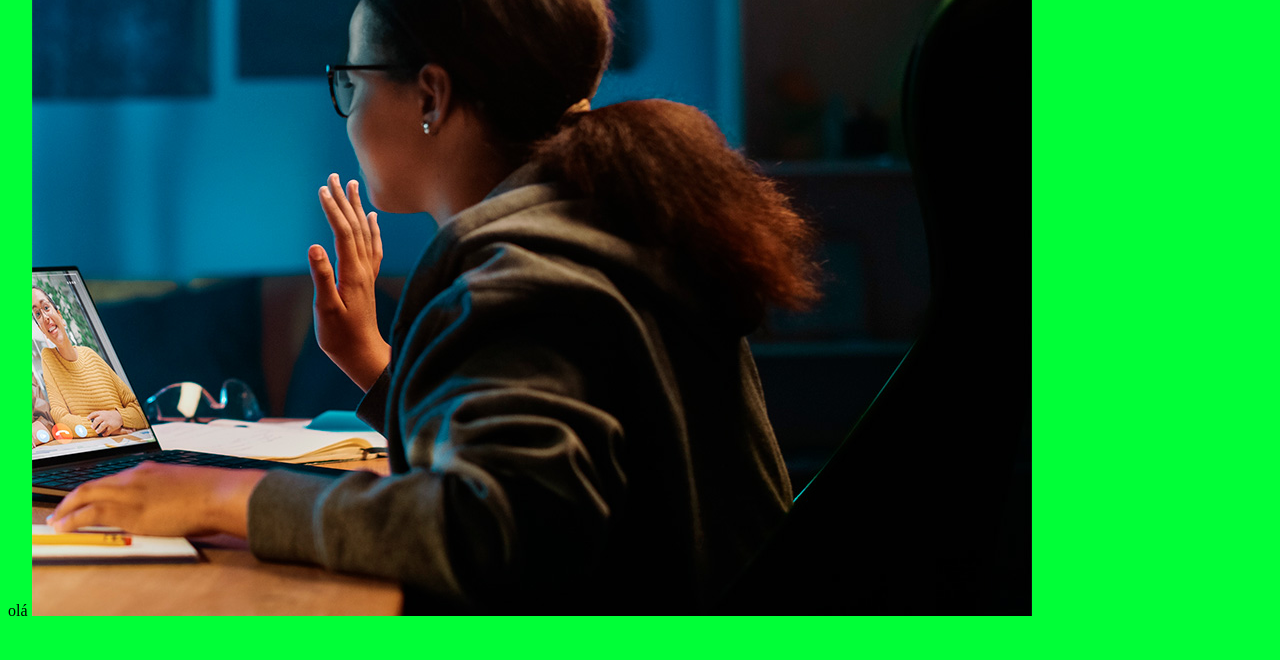
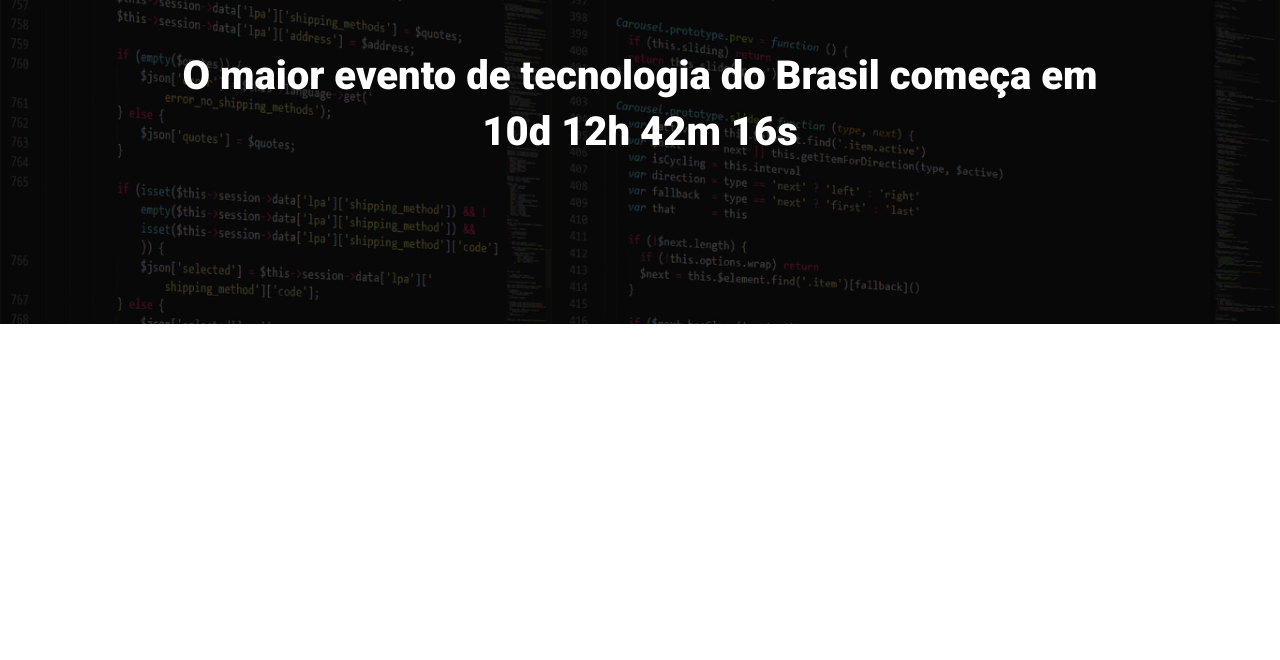
Before and after one commit to ChrisRoque/EBAC-talcks, a website built with Parcel: page src/main.html in a window 1280 px wide. Shown: the part 140-800 px from the top of the page. Built offline with nearby package versions, Linux system fonts and the light colour scheme.

Commit message:
criando o hero

```diff
--- a/src/main.html
+++ b/src/main.html
@@ -3,12 +3,21 @@
 <head>
     <meta charset="UTF-8">
     <meta name="viewport" content="width=device-width, initial-scale=1.0">
-    <title>Document</title>
+    <title>EBAC TALCKS</title>
+    <link rel="preconnect" href="https://fonts.googleapis.com">
+    <link rel="preconnect" href="https://fonts.gstatic.com" crossorigin>
+    <link href="https://fonts.googleapis.com/css2?family=Pacifico&family=Roboto:wght@400;700;900&display=swap" rel="stylesheet">
     <link rel="stylesheet" href="styles/main.scss">
 </head>
 <body>
-    olá
-    <img src="./images/backend.png" alt="">
+    <header class="hero">
+        <div class="container">
+            <img class="hero__logo" src="./images/ebac_logo.svg" alt="EBAC">
+            <p class="hero__text">
+                O maior evento de tecnologia do Brasil começa em 10d 12h 42m 16s
+            </p>
+        </div>
+    </header>
 
     <script src="./scripts/main.js" ></script>
 </body>
--- /dev/null
+++ b/src/styles/_hero.scss
@@ -0,0 +1,49 @@
+.hero {
+    padding-top: 64px;
+    padding-bottom: 100px;
+    background-image: url(../images/fundo.png);
+    background-repeat: no-repeat;
+    background-size: cover;
+    position: relative;
+
+
+    &::before {
+        position: absolute;
+        top: 0;
+        left: 0;
+        width: 100%;
+        height: 100%;
+        background-color: #000;
+        content: '';
+        opacity: .7;
+    }
+
+    &__text {
+        margin-top: 64px;
+        margin-bottom: 64px;
+        font-size: 40px;
+        line-height: 56px;
+        font-weight: 800;
+        text-align: center;
+    }
+
+    &__logo {
+        margin: 0 auto;
+        display: block;
+        height: 60px;
+    }
+
+    @media ( max-width: 640px) {
+        padding: 40px 0;
+
+        &__logo {
+            height: 40px;
+        }
+
+        &__text {
+            font-size: 24px;
+            line-height: 20px;
+            margin: 24px 0;
+        }
+    }
+}
--- a/src/styles/main.scss
+++ b/src/styles/main.scss
@@ -1,3 +1,24 @@
-body {
-    background-color: rgb(0, 255, 55);
+@use 'hero';
+
+*{
+    margin: 0;
+    padding: 0;
+    box-sizing: border-box;
+    font-family: Roboto, sans-serif;
+    color: #fff;
 }
+
+.container {
+    max-width: 960px;
+    width: 100%;
+    margin: 0 auto;
+    position: relative;
+
+    @media ( max-width: 640px ) {
+        max-width: 80%;
+    }
+
+    @media ( max-width: 1024px ) {
+        max-width: 90%;
+    }
+}
```
